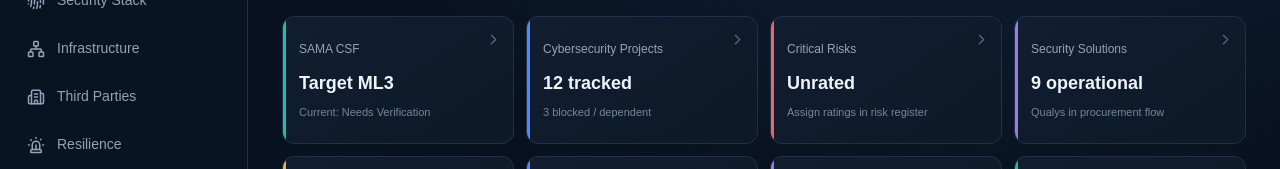
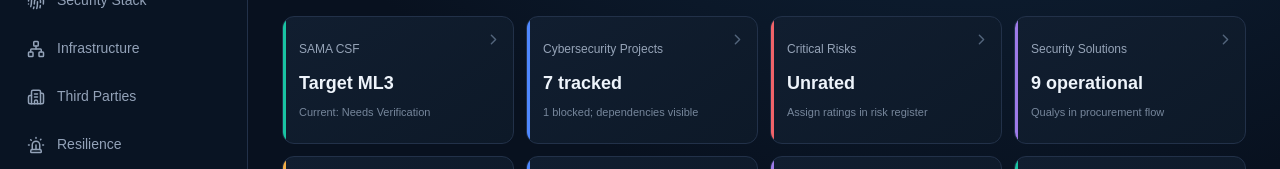
Before and after one commit to nusaybahalharbi/muhlah-cybersecurity-updates, a Next.js app: page / in a window 1280 px wide. Shown: the part 256-425 px from the top of the page. Built offline with nearby package versions, Linux system fonts and the light colour scheme.

Commit message:
fix: align executive project count with tracked data

```diff
--- a/data/dashboard.ts
+++ b/data/dashboard.ts
@@ -6,7 +6,7 @@ export const samaSummary = { total: 237, closed: null, inProgress: null, notStar
 
 export const kpis: Kpi[] = [
   { label: "SAMA CSF", primary: "Target ML3", secondary: "Current: Needs Verification", tone: "teal", section: "sama" },
-  { label: "Cybersecurity Projects", primary: "12 tracked", secondary: "3 blocked / dependent", tone: "blue", section: "roadmap" },
+  { label: "Cybersecurity Projects", primary: "7 tracked", secondary: "1 blocked; dependencies visible", tone: "blue", section: "roadmap" },
   { label: "Critical Risks", primary: "Unrated", secondary: "Assign ratings in risk register", tone: "red", section: "risks" },
   { label: "Security Solutions", primary: "9 operational", secondary: "Qualys in procurement flow", tone: "violet", section: "stack" },
   { label: "Vulnerabilities", primary: "Needs Verification", secondary: "Critical / High / Medium / Low", tone: "amber", section: "stack" },
```
